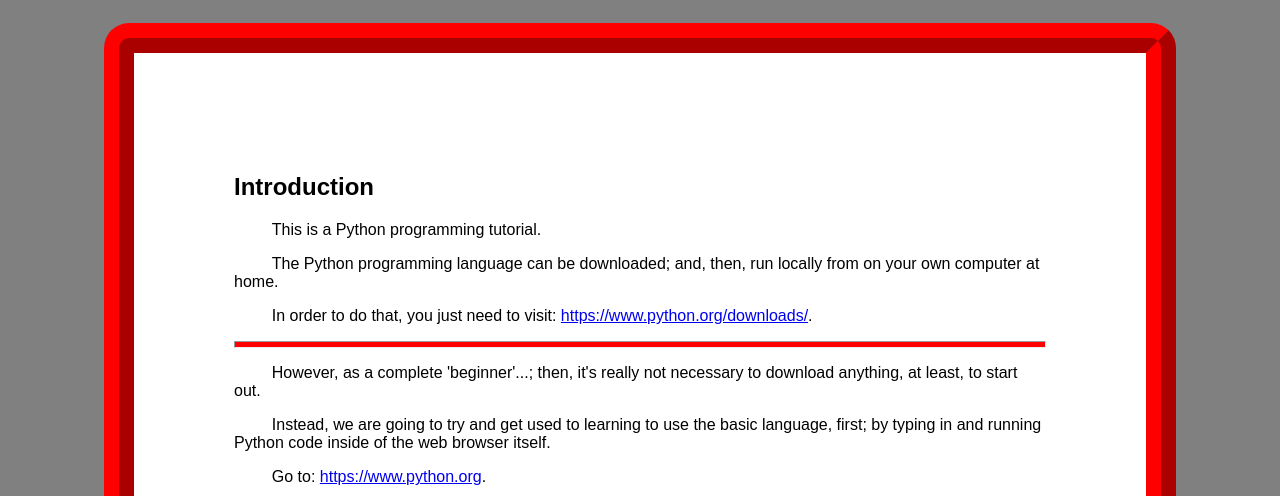
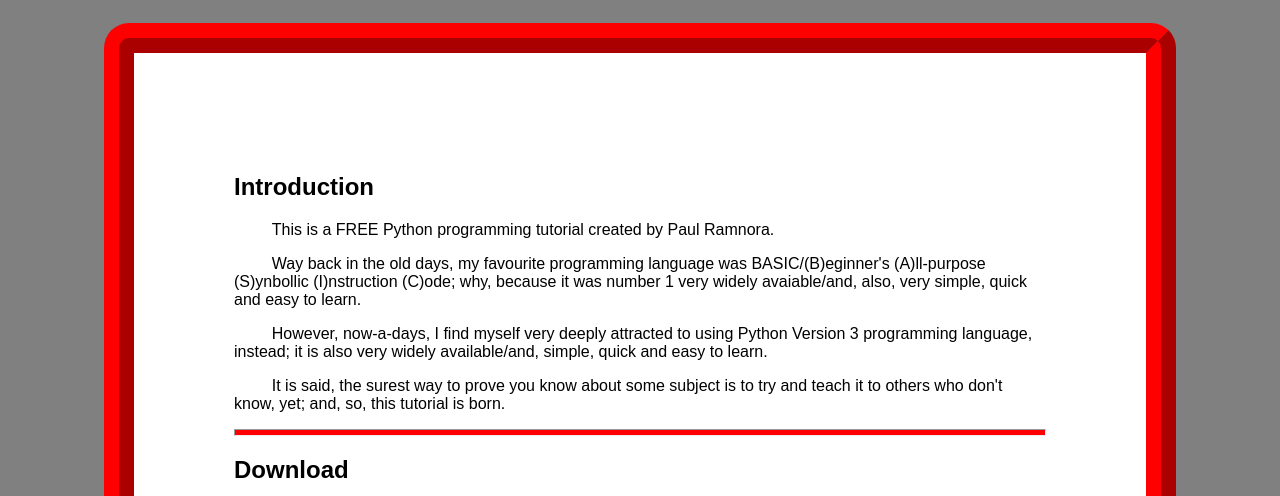
Before and after one commit to pramnora/python-tutorial-01, a plain HTML site: page index.html in a window 1280 px wide. Shown: the part 206-702 px from the top of the page. Drawn offline with Linux system fonts and the light colour scheme.

Commit message:
Update index.html
I've extended the Introduction some more.../also, added on some h2 headings

```diff
--- a/index.html
+++ b/index.html
@@ -43,8 +43,24 @@
    <h2>Introduction</h2>
 
    <p class="clsPara">
-    This is a Python programming tutorial.
+    This is a FREE Python programming tutorial created by Paul Ramnora.
    </p>
+
+   <p class="clsPara">
+    Way back in the old days, my favourite programming language was BASIC/(B)eginner's (A)ll-purpose (S)ynbollic (I)nstruction (C)ode; why, because it was number 1 very widely avaiable/and, also, very simple, quick and easy to learn.
+   </p>
+
+   <p class="clsPara">
+    However, now-a-days, I find myself very deeply attracted to using Python Version 3 programming language, instead; it is also very widely available/and, simple, quick and easy to learn.
+   </p>
+
+   <p class="clsPara">
+    It is said, the surest way to prove you know about some subject is to try and teach it to others who don't know, yet; and, so, this tutorial is born.
+   </p>
+
+   <hr>
+
+   <h2>Download</h2>
 
    <p class="clsPara">
     The Python programming language can be downloaded; and, then, run locally from on your own computer at home.
@@ -55,6 +71,8 @@
    </p>
 
    <hr>
+
+   <h2>No download</h2>
 
    <p class="clsPara">
     However, as a complete 'beginner'...; then, it's really not necessary to download anything, at least, to start out.
```
